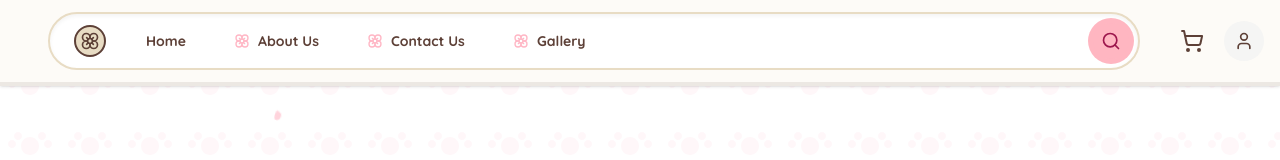
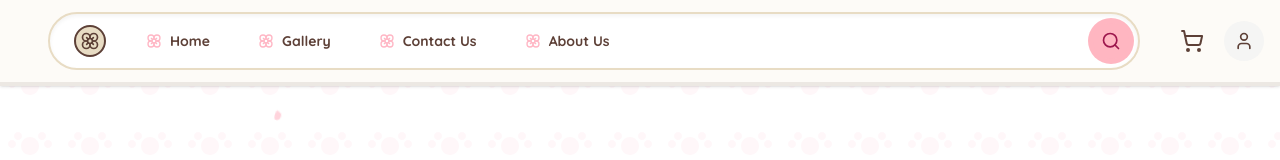
Before and after one commit to Malal1178/Blossom-Brush, a Next.js app: page / in a window 1280 px wide. Shown: the top 160 px of the page. Built offline with nearby package versions, Linux system fonts and the light colour scheme; no server answers; the database is empty.

Commit message:
style: update nav link order and add home icon

```diff
--- a/src/components/Header.tsx
+++ b/src/components/Header.tsx
@@ -12,9 +12,9 @@ export default function Header() {
 
     const navItems = [
         { label: "Home", href: "/" },
+        { label: "Gallery", href: "/gallery" },
+        { label: "Contact Us", href: "/contact-us" },
         { label: "About Us", href: "/about-us" },
-        { label: "Contact Us", href: "/contact-us" },
-        { label: "Gallery", href: "/gallery" },
     ];
 
     return (
@@ -46,7 +46,7 @@ export default function Header() {
                                 href={item.href}
                                 className="flex items-center gap-2 px-4 py-1.5 rounded-full hover:bg-[#FDFBF7] transition-colors text-[#5D4037] font-bold text-sm"
                             >
-                                {item.label !== "Home" && <Flower className="w-4 h-4 text-[#FFB7C5]" />}
+                                <Flower className="w-4 h-4 text-[#FFB7C5]" />
                                 <span>{item.label}</span>
                             </Link>
                         ))}
```
